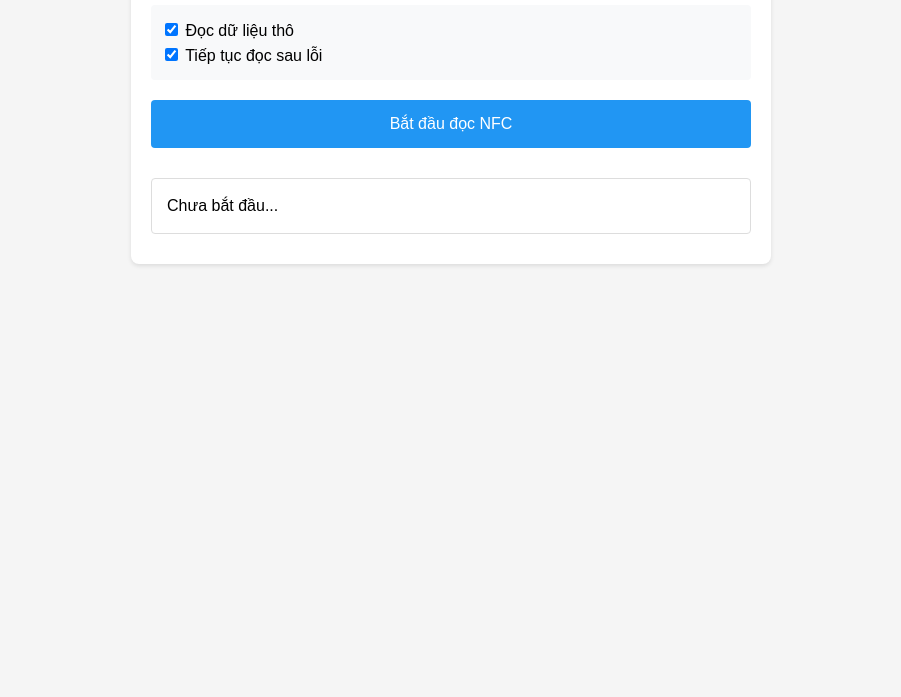
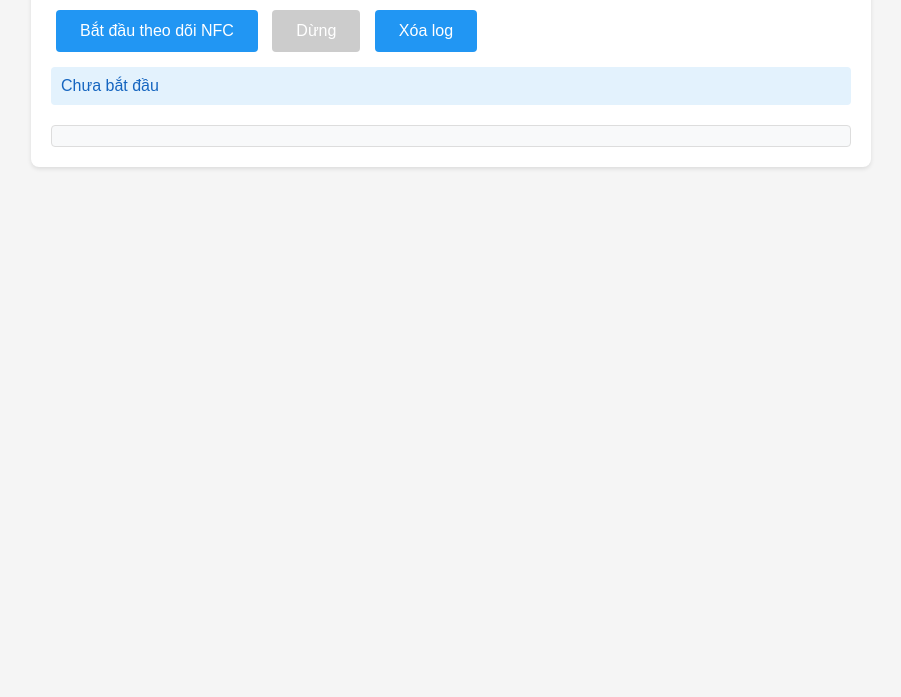
Before and after one commit to fmcclinic/nfcreader, a plain HTML site: page index.html in a window 1280 px wide. Shown: the part 103-800 px from the top of the page, without its empty margins (189-1090 px from the left). Drawn offline with Linux system fonts and the light colour scheme.

Commit message:
Update index.html

```diff
--- a/index.html
+++ b/index.html
@@ -3,16 +3,16 @@
 <head>
     <meta charset="UTF-8">
     <meta name="viewport" content="width=device-width, initial-scale=1">
-    <title>FMC Clinic - Raw NFC Reader</title>
+    <title>NFC Debug Reader</title>
     <style>
         body {
             font-family: Arial, sans-serif;
             margin: 0;
             padding: 20px;
-            background-color: #f5f5f5;
+            background: #f5f5f5;
         }
         .container {
-            max-width: 600px;
+            max-width: 800px;
             margin: 0 auto;
             background: white;
             padding: 20px;
@@ -23,164 +23,158 @@
             background: #2196F3;
             color: white;
             border: none;
-            padding: 15px 30px;
+            padding: 12px 24px;
             border-radius: 4px;
             font-size: 16px;
             cursor: pointer;
-            width: 100%;
-            margin: 10px 0;
+            margin: 5px;
         }
-        #status {
+        button:disabled {
+            background: #ccc;
+        }
+        #log {
             margin-top: 20px;
-            padding: 15px;
+            padding: 10px;
             border: 1px solid #ddd;
             border-radius: 4px;
-            line-height: 1.5;
+            max-height: 400px;
+            overflow-y: auto;
+            font-family: monospace;
+            font-size: 14px;
+            background: #f8f9fa;
         }
-        #debug {
-            margin-top: 10px;
-            font-family: monospace;
-            font-size: 12px;
-            white-space: pre-wrap;
-            word-break: break-all;
-        }
-        .error { color: red; }
-        .success { color: green; }
-        .info { color: blue; }
-        /* Giữ nguyên phần style cũ */
-        .options {
+        .status {
+            padding: 10px;
             margin: 10px 0;
-            padding: 10px;
-            background: #f8f9fa;
             border-radius: 4px;
         }
-        .options label {
-            display: block;
-            margin: 5px 0;
-        }
+        .success { background: #e8f5e9; color: #2e7d32; }
+        .error { background: #ffebee; color: #c62828; }
+        .info { background: #e3f2fd; color: #1565c0; }
     </style>
 </head>
 <body>
     <div class="container">
-        <h2>FMC NFC Reader (Enhanced)</h2>
+        <h2>NFC Debug Reader</h2>
 
-        <div class="options">
-            <label>
-                <input type="checkbox" id="rawMode" checked>
-                Đọc dữ liệu thô
-            </label>
-            <label>
-                <input type="checkbox" id="keepReading" checked>
-                Tiếp tục đọc sau lỗi
-            </label>
+        <div>
+            <button onclick="startNFCWatch()" id="startBtn">Bắt đầu theo dõi NFC</button>
+            <button onclick="stopNFCWatch()" id="stopBtn" disabled>Dừng</button>
+            <button onclick="clearLog()">Xóa log</button>
         </div>
 
-        <button onclick="startNFCRead()">Bắt đầu đọc NFC</button>
-        <div id="status">Chưa bắt đầu...</div>
-        <div id="debug"></div>
+        <div id="status" class="status info">Chưa bắt đầu</div>
+        <div id="log"></div>
     </div>
 
     <script>
-        const debug = document.getElementById('debug');
+        let nfcAbortController = null;
         const status = document.getElementById('status');
+        const log = document.getElementById('log');
+        const startBtn = document.getElementById('startBtn');
+        const stopBtn = document.getElementById('stopBtn');
 
-        function log(message, type = 'info') {
+        function addLog(message, type = 'info') {
             const timestamp = new Date().toLocaleTimeString();
-            debug.innerHTML = `<div class="${type}">[${timestamp}] ${message}</div>` + debug.innerHTML;
+            const div = document.createElement('div');
+            div.className = type;
+            div.textContent = `[${timestamp}] ${message}`;
+            log.insertBefore(div, log.firstChild);
         }
 
-        function arrayBufferToHex(buffer) {
+        function clearLog() {
+            log.innerHTML = '';
+        }
+
+        function updateStatus(message, type = 'info') {
+            status.className = `status ${type}`;
+            status.textContent = message;
+        }
+
+        function bytesToHex(buffer) {
             return Array.from(new Uint8Array(buffer))
                 .map(b => b.toString(16).padStart(2, '0'))
                 .join(' ');
         }
 
-        async function startNFCRead() {
+        async function stopNFCWatch() {
+            if (nfcAbortController) {
+                nfcAbortController.abort();
+                nfcAbortController = null;
+                startBtn.disabled = false;
+                stopBtn.disabled = true;
+                updateStatus('Đã dừng theo dõi NFC', 'info');
+                addLog('Đã dừng theo dõi NFC');
+            }
+        }
+
+        async function startNFCWatch() {
             if (!('NDEFReader' in window)) {
-                status.innerHTML = '<span class="error">Trình duyệt không hỗ trợ Web NFC</span>';
+                updateStatus('Trình duyệt không hỗ trợ Web NFC!', 'error');
                 return;
             }
 
-            const keepReading = document.getElementById('keepReading').checked;
-            const rawMode = document.getElementById('rawMode').checked;
+            try {
+                updateStatus('Đang khởi tạo...', 'info');
+                addLog('Bắt đầu khởi tạo NFC reader');
 
-            try {
-                status.textContent = 'Đang khởi tạo NFC...';
-                log('Khởi tạo NFC reader...');
+                // Kiểm tra quyền NFC
+                const permissionStatus = await navigator.permissions.query({ name: "nfc" });
+                addLog(`Trạng thái quyền NFC: ${permissionStatus.state}`);
+
+                // Tạo abort controller mới
+                nfcAbortController = new AbortController();
+                const signal = nfcAbortController.signal;
 
                 const ndef = new NDEFReader();
 
-                // Xử lý sự kiện reading
-                ndef.addEventListener("reading", async (event) => {
-                    try {
-                        log(`Phát hiện NFC! Serial: ${event.serialNumber}`, 'success');
+                // Đăng ký các event listeners
+                ndef.addEventListener("reading", event => {
+                    addLog(`Phát hiện thẻ! Serial: ${event.serialNumber}`, 'success');
 
-                        if (rawMode) {
-                            // Hiển thị thông tin chi tiết về signal
-                            log(`Signal strength: ${event.signal || 'N/A'}`);
-                            log(`Device ID: ${event.deviceID || 'N/A'}`);
-                        }
+                    if (event.message) {
+                        addLog(`Số records: ${event.message.records.length}`);
 
-                        // Xử lý từng record
-                        for (const record of event.message.records) {
-                            log('---Record Info---');
-                            log(`Type: ${record.recordType}`);
-                            log(`Encoding: ${record.encoding || 'N/A'}`);
-                            log(`Lang: ${record.lang || 'N/A'}`);
+                        event.message.records.forEach((record, index) => {
+                            addLog(`Record ${index + 1}:`);
+                            addLog(`- Loại: ${record.recordType}`);
+                            if (record.mediaType) addLog(`- Media Type: ${record.mediaType}`);
+                            if (record.encoding) addLog(`- Encoding: ${record.encoding}`);
+                            if (record.lang) addLog(`- Language: ${record.lang}`);
 
                             if (record.data) {
-                                // Hiển thị hex
-                                log(`Raw Hex: ${arrayBufferToHex(record.data)}`);
-
-                                // Thử các encoding khác nhau
+                                addLog(`- Raw data (hex): ${bytesToHex(record.data)}`);
                                 try {
-                                    const utf8 = new TextDecoder('utf-8').decode(record.data);
-                                    log(`UTF-8: ${utf8}`);
-                                } catch(e) {
-                                    log(`UTF-8 decode failed: ${e.message}`, 'error');
-                                }
-
-                                try {
-                                    const ascii = new TextDecoder('ascii').decode(record.data);
-                                    log(`ASCII: ${ascii}`);
-                                } catch(e) {
-                                    log(`ASCII decode failed: ${e.message}`, 'error');
+                                    const text = new TextDecoder().decode(record.data);
+                                    addLog(`- Text content: ${text}`);
+                                } catch (e) {
+                                    addLog(`- Không thể decode text: ${e.message}`, 'error');
                                 }
                             }
-                        }
+                        });
+                    }
 
-                        status.innerHTML = '<span class="success">Đã đọc xong! Xem log bên dưới</span>';
-                    } catch (error) {
-                        log(`Lỗi xử lý dữ liệu: ${error.message}`, 'error');
-                        if (!keepReading) throw error;
-                    }
+                    updateStatus(`Đã đọc thẻ thành công! Serial: ${event.serialNumber}`, 'success');
                 });
 
-                // Xử lý lỗi
-                ndef.addEventListener("error", (error) => {
-                    log(`Lỗi NFC: ${error.toString()}`, 'error');
-                    if (error instanceof Event) {
-                        log('Chi tiết event:', 'error');
-                        log(JSON.stringify(error, null, 2), 'error');
-                    }
-                    if (!keepReading) {
-                        status.innerHTML = `<span class="error">Đã dừng do lỗi</span>`;
-                        throw error;
-                    }
+                ndef.addEventListener("readingerror", () => {
+                    addLog('Lỗi khi đọc thẻ', 'error');
+                    updateStatus('Có lỗi khi đọc thẻ. Thử lại?', 'error');
                 });
 
-                // Bắt đầu quét
-                await ndef.scan({
-                    signal: (new AbortController()).signal
-                });
+                // Bắt đầu quét với signal
+                await ndef.scan({ signal });
 
-                status.textContent = 'Đang đợi thẻ NFC...';
-                log('Đang quét... Vui lòng đặt thẻ lên điện thoại');
+                addLog('Đang lắng nghe thẻ NFC...');
+                updateStatus('Đang đợi thẻ NFC... Vui lòng đặt thẻ lên điện thoại');
+
+                startBtn.disabled = true;
+                stopBtn.disabled = false;
 
             } catch (error) {
-                const errorMsg = error.toString();
-                log(`Lỗi chính: ${errorMsg}`, 'error');
-                status.innerHTML = `<span class="error">Lỗi: ${errorMsg}</span>`;
+                addLog(`Lỗi: ${error.message}`, 'error');
+                updateStatus(`Lỗi: ${error.message}`, 'error');
+                stopNFCWatch();
             }
         }
     </script>
```
